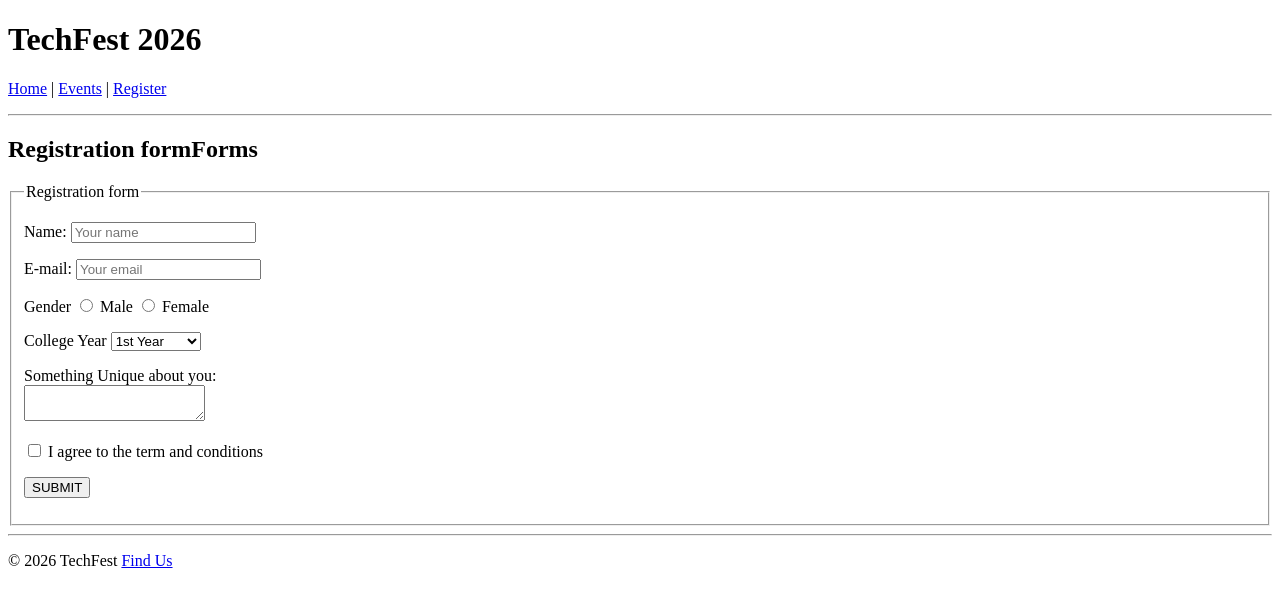
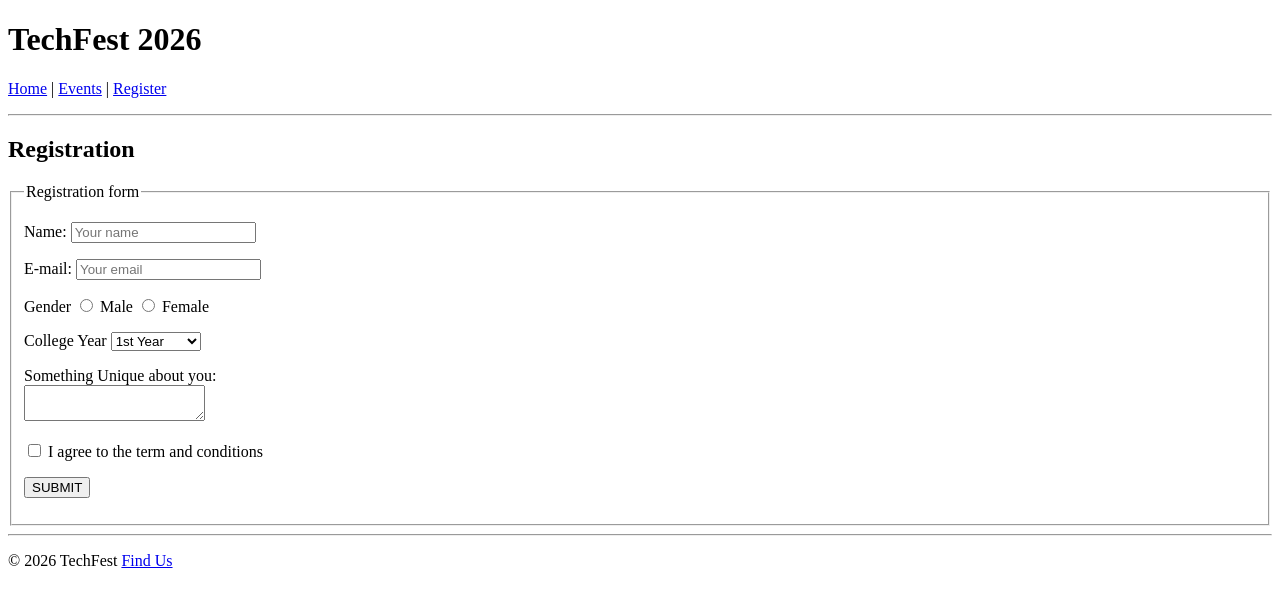
Before and after one commit to bishaldas5112007-lang/mastering-html, a plain HTML site: page register.html in a window 1280 px wide. Drawn offline with Linux system fonts and the light colour scheme.

Commit message:
made some minute changes

```diff
--- a/register.html
+++ b/register.html
@@ -21,7 +21,7 @@
 
     <main>
         <section>
-            <h2> Registration formForms</h2>
+            <h2> Registration </h2>
 
             <fieldset>
                  <legend>Registration form</legend>
```
